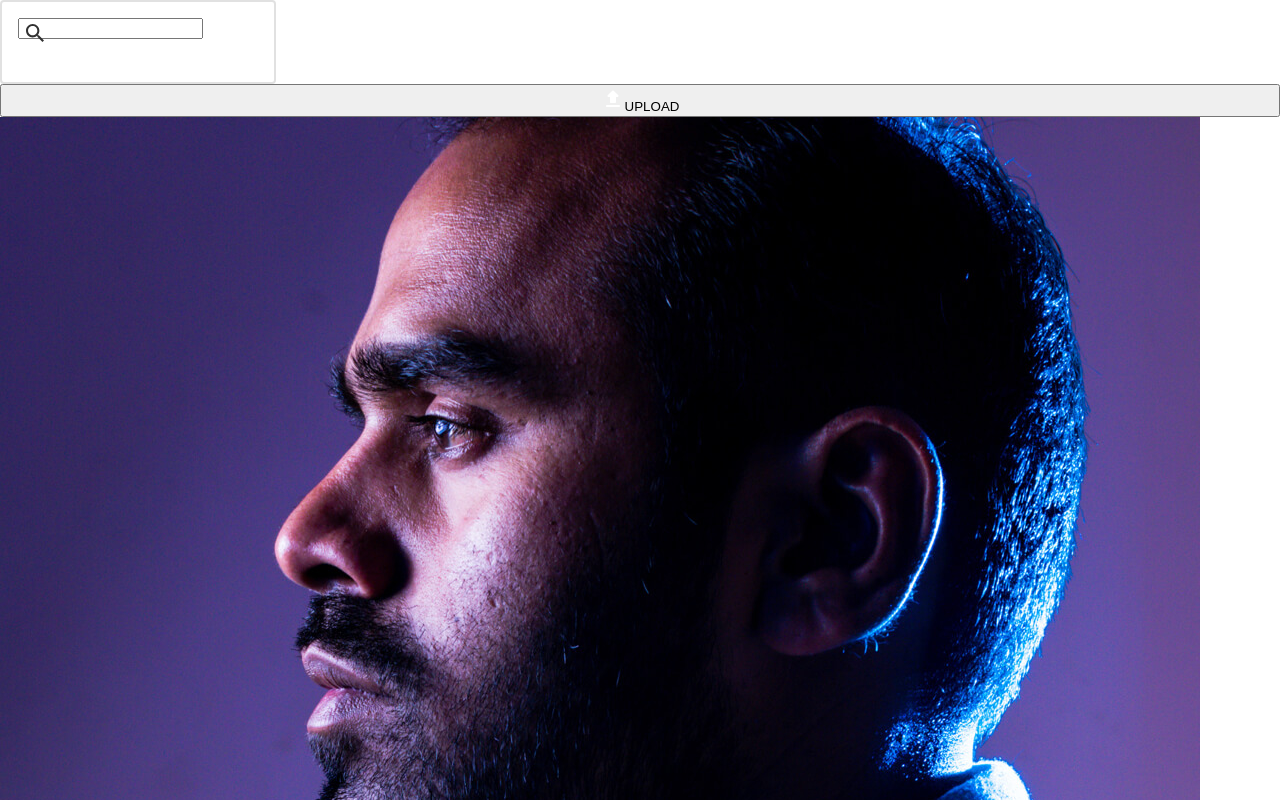
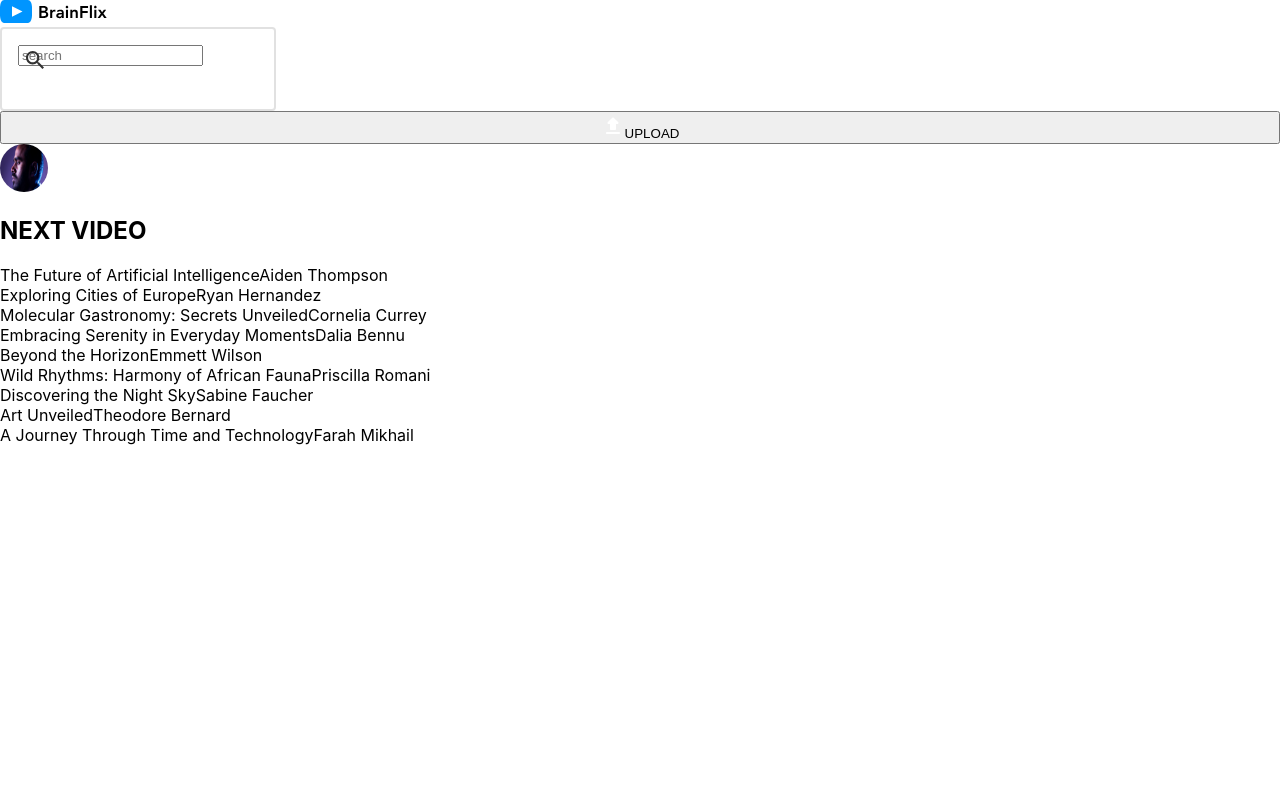
Before and after one commit to erioluwa66/brainflix, a React (Create React App) app: page / in a window 1280 px wide. Shown: the top 800 px of the page. Built offline with nearby package versions, Linux system fonts and the light colour scheme.

Commit message:
header components updated

```diff
--- a/src/App.js
+++ b/src/App.js
@@ -1,11 +1,11 @@
 import './App.scss';
+import Header from './components/Header/Header';
 import VideoList from './components/VideoList/VideoList';
-import NavBar from './components/NavBar/NavBar';
 
 function App() {
   return (
    <>
-   <NavBar/>
+   <Header/>
    <VideoList/>
    </>
 
--- /dev/null
+++ b/src/components/Header/Header.jsx
@@ -0,0 +1,15 @@
+import NavBar from "../../components/NavBar/NavBar"
+import logo from "../../assets/logo/BrainFlix-logo.svg"
+
+import './Header.scss'
+
+function Header({}) {
+    return (
+        <nav>
+            <img src={logo} alt = "Brainflix logo"/>
+            <NavBar/>
+        </nav>
+    )
+}
+
+export default Header;
--- a/src/components/NavBar/NavBar.jsx
+++ b/src/components/NavBar/NavBar.jsx
@@ -6,12 +6,13 @@ import './NavBar.scss'
 
 //navbar
 function NavBar({}) {
+
     return(
         <form className="navbar-form">
             <div className="navbar-form__container">
                 <img className="navbar-form__search-bar" src={searchBar} alt="search bar" />
-                <label className="navbar-form__label"/>
-                <input className="navbar-form__input"/>
+                <label className="navbar-form__label" htmlFor="search"/>
+                <input className="navbar-form__input" type="text" name="search" placeholder="search"/>
             </div>
 
             <button className="navbar-form__upload" type="submit">
--- a/src/components/NavBar/NavBar.scss
+++ b/src/components/NavBar/NavBar.scss
@@ -23,8 +23,13 @@
         bottom: 50%;
         transform: traanslateY(50%);
     }
-    &__input {
-
+    &__avatar {
+        background-color :$alternative-text;
+        overflow: hidden;
+        border-radius: 50%;
+        min-width: 3rem;
+        width:3rem;
+        height: 3rem;
     }
 
 
```
Also changed, not shown: src/components/Header/Header.scss (added).
